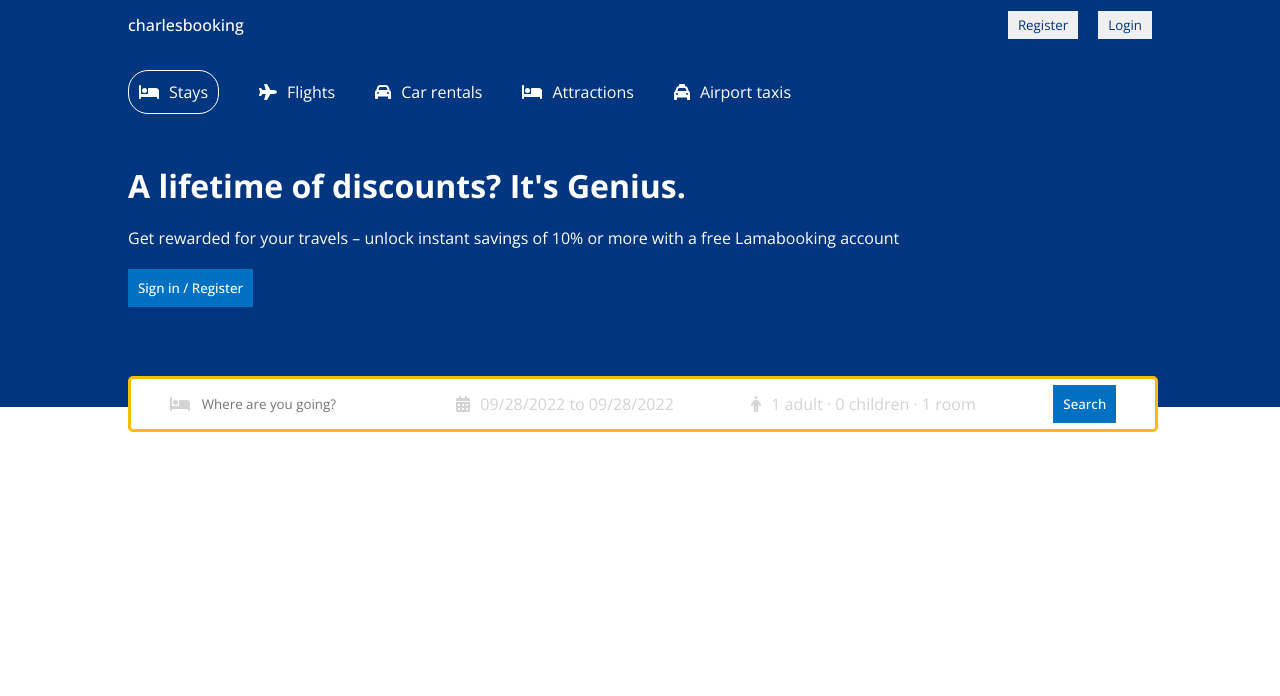
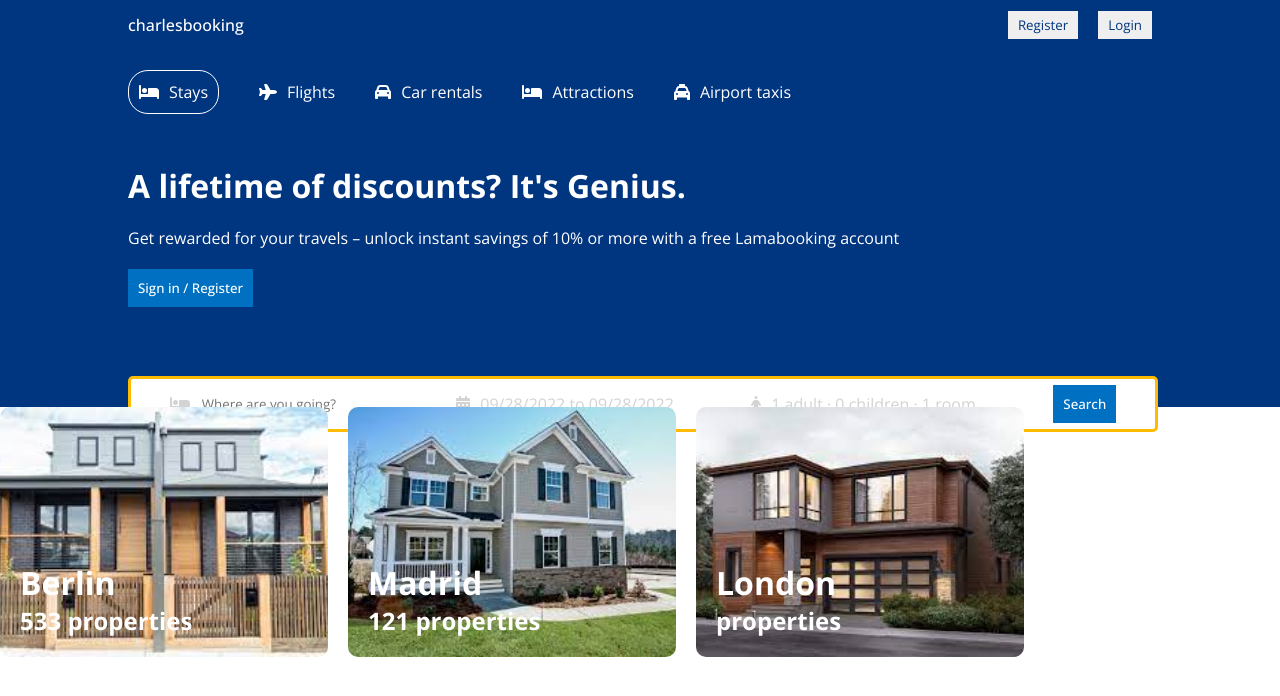
Before and after one commit to TabotCharlesBessong/lamaLessons, a React (Create React App) app in the folder lamaBooking/setup/client/: page / in a window 1280 px wide. Shown: the top 696 px of the page. Built offline with nearby package versions, Linux system fonts and the light colour scheme.

Commit message:
fixing some issues

```diff
--- a/lamaBooking/setup/client/src/App.js
+++ b/lamaBooking/setup/client/src/App.js
@@ -10,7 +10,7 @@ const App = () => {
         <Navbar/>
         <Header/>
         <Routes>
-          <Route path='/' component={Home} />
+          <Route path='/' element={<Home/>} />
         </Routes>
       </BrowserRouter>
     </div>
--- a/lamaBooking/setup/client/src/components/featured/Featured.js
+++ b/lamaBooking/setup/client/src/components/featured/Featured.js
@@ -1,24 +1,24 @@
 
 import React from 'react'
-import useFetch from "../../hooks/useFetch";
+// import useFetch from "../../hooks/useFetch";
 import "./featured.css";
 import {images} from '../../constant/images'
 const Featured = () => {
-	const { data, loading, error } = useFetch(
-		"/hotels/countByCity?cities=berlin,madrid,london"
-	);
+	// const { data, loading, error } = useFetch(
+	// 	"/hotels/countByCity?cities=berlin,madrid,london"
+	// );
 
 	return (
 		<div className="featured">
-			{loading ? (
+			{/* {loading ? (
 				"Loading please wait"
 			) : (
-				<>
+				<> */}
 					<div className="featuredItem">
 						<img src={images.img1} alt="" className="featuredImg" />
 						<div className="featuredTitles">
 							<h1>Berlin</h1>
-							<h2>{data[0]} properties</h2>
+							<h2>533 properties</h2>
 						</div>
 					</div>
 
@@ -26,18 +26,18 @@ const Featured = () => {
 						<img src={images.img2} alt="" className="featuredImg" />
 						<div className="featuredTitles">
 							<h1>Madrid</h1>
-							<h2>{data[1]} properties</h2>
+							<h2>121 properties</h2>
 						</div>
 					</div>
 					<div className="featuredItem">
 						<img src={images.img3} alt="" className="featuredImg" />
 						<div className="featuredTitles">
 							<h1>London</h1>
-							<h2>{data[2]} properties</h2>
+							<h2> properties</h2>
 						</div>
 					</div>
-				</>
-			)}
+				{/* </> */}
+			{/* )} */}
 		</div>
 	);
 };
```
